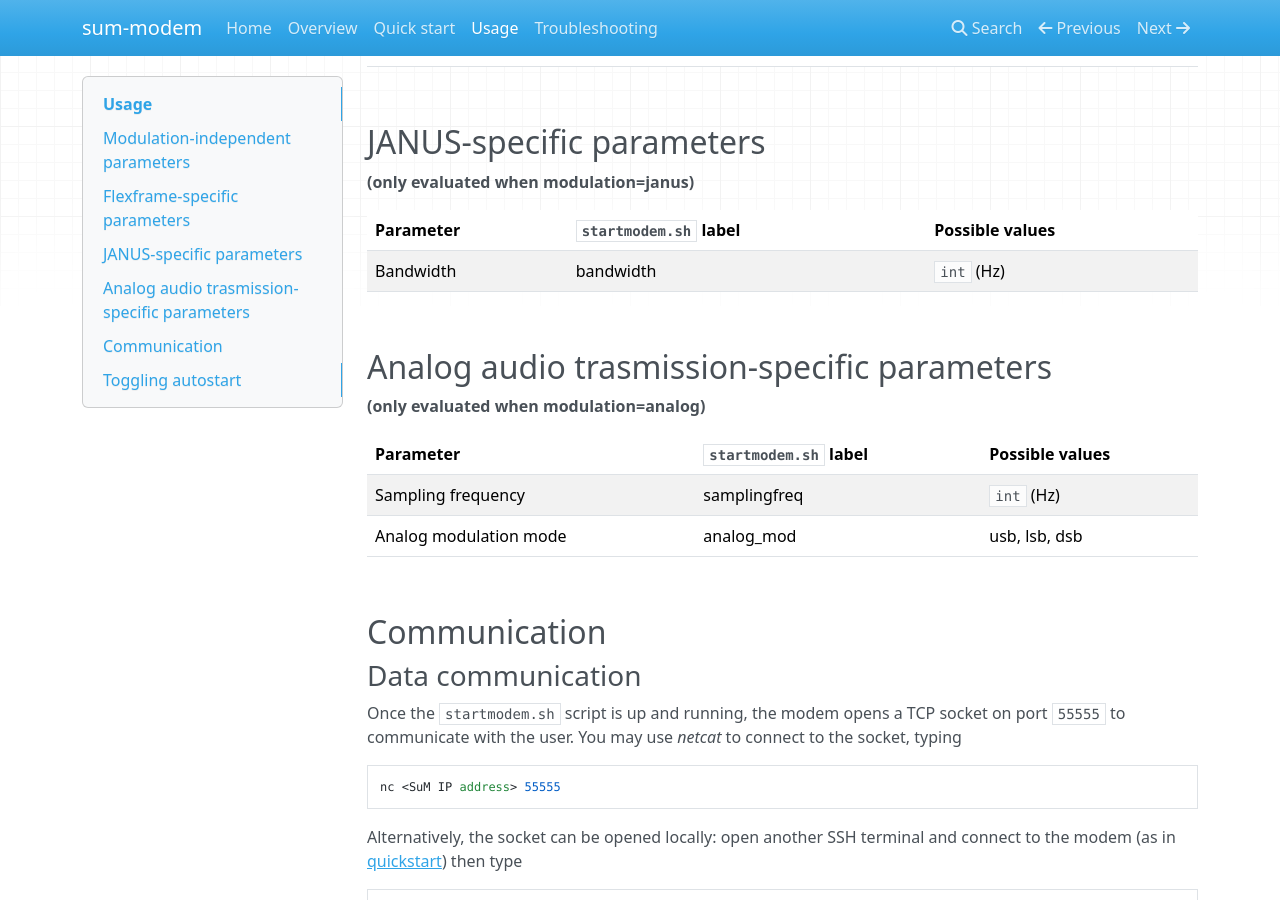
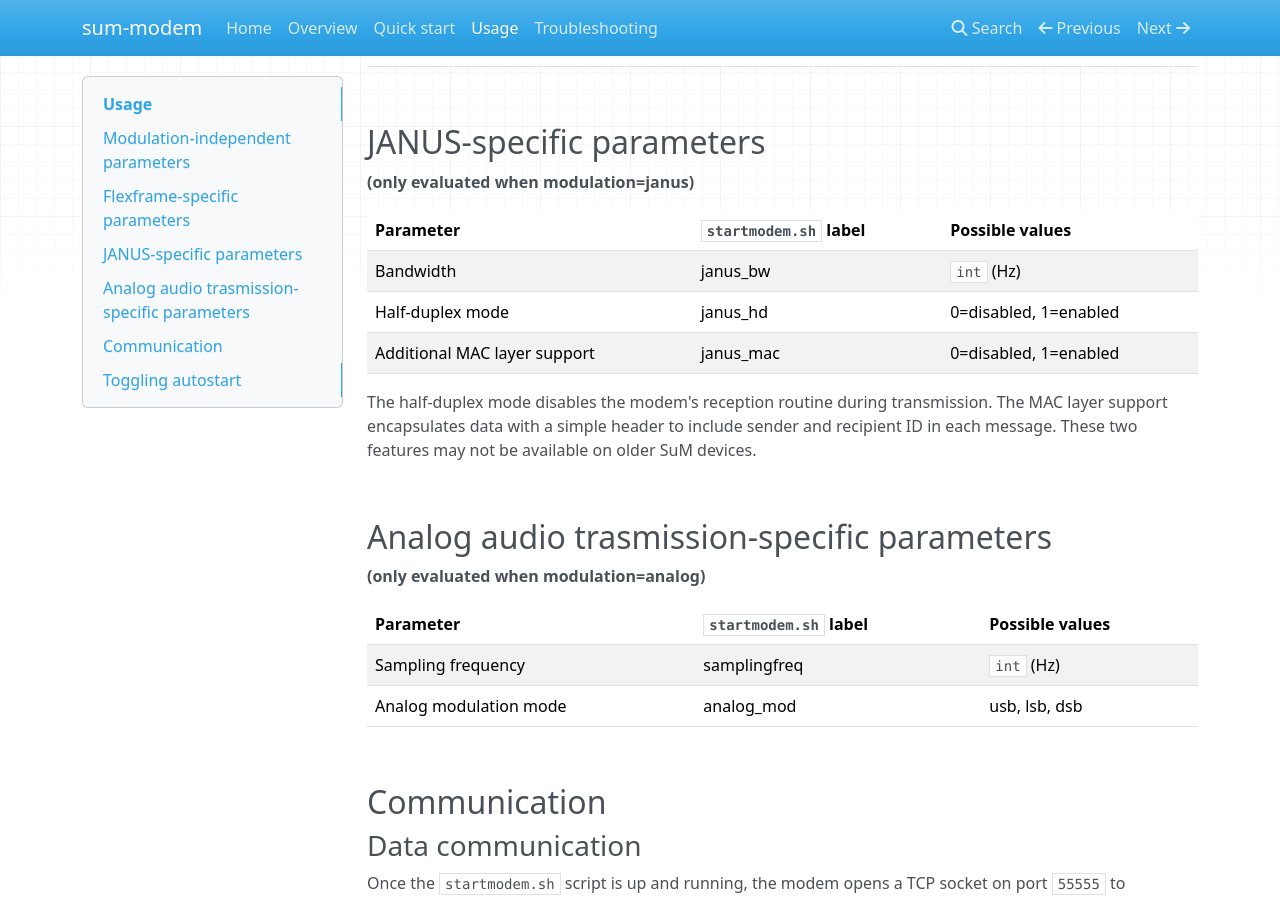
Before and after one commit to subseapulse/sum-doc, an MkDocs documentation site: the page built from docs/usage.md, in a window 1280 px wide and 900 px high, scrolled down 878 px. Built offline with MkDocs 1.6.1, drawn with Linux system fonts in a browser that asks for light colours; nearby versions of some CDN libraries.

Commit message:
update for new sum-opensource component version (v1.1)

```diff
--- a/docs/usage.md
+++ b/docs/usage.md
@@ -35,7 +35,12 @@ Most parameters can be conveniently changed by editing the `startmodem.sh` file.
 
 |Parameter						|`startmodem.sh` label	|Possible values					|
 |-------------------------------|-----------------------|-----------------------------------|
-|Bandwidth						|bandwidth				|`int` (Hz)							|
+|Bandwidth						|janus_bw				|`int` (Hz)							|
+|Half-duplex mode				|janus_hd				|0=disabled, 1=enabled				|
+|Additional MAC layer support	|janus_mac				|0=disabled, 1=enabled 				|
+
+The half-duplex mode disables the modem's reception routine during transmission.
+The MAC layer support encapsulates data with a simple header to include sender and recipient ID in each message. These two features may not be available on older SuM devices.
 
 <br>
 
```
